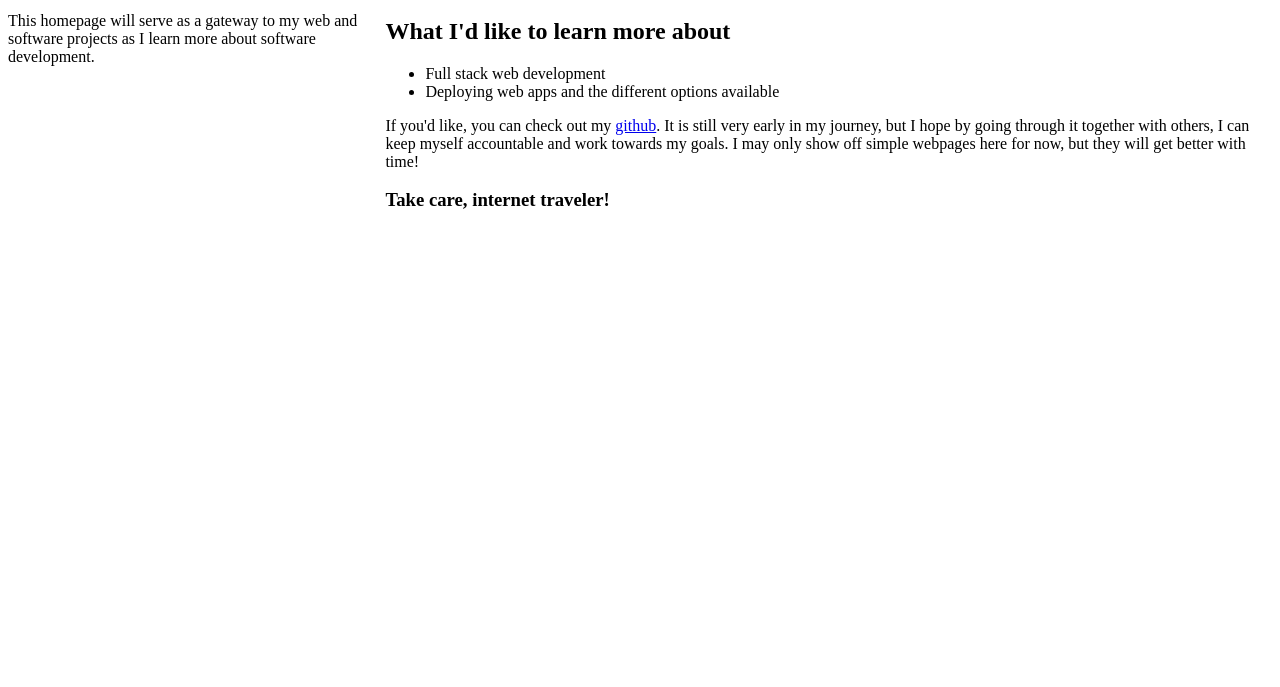
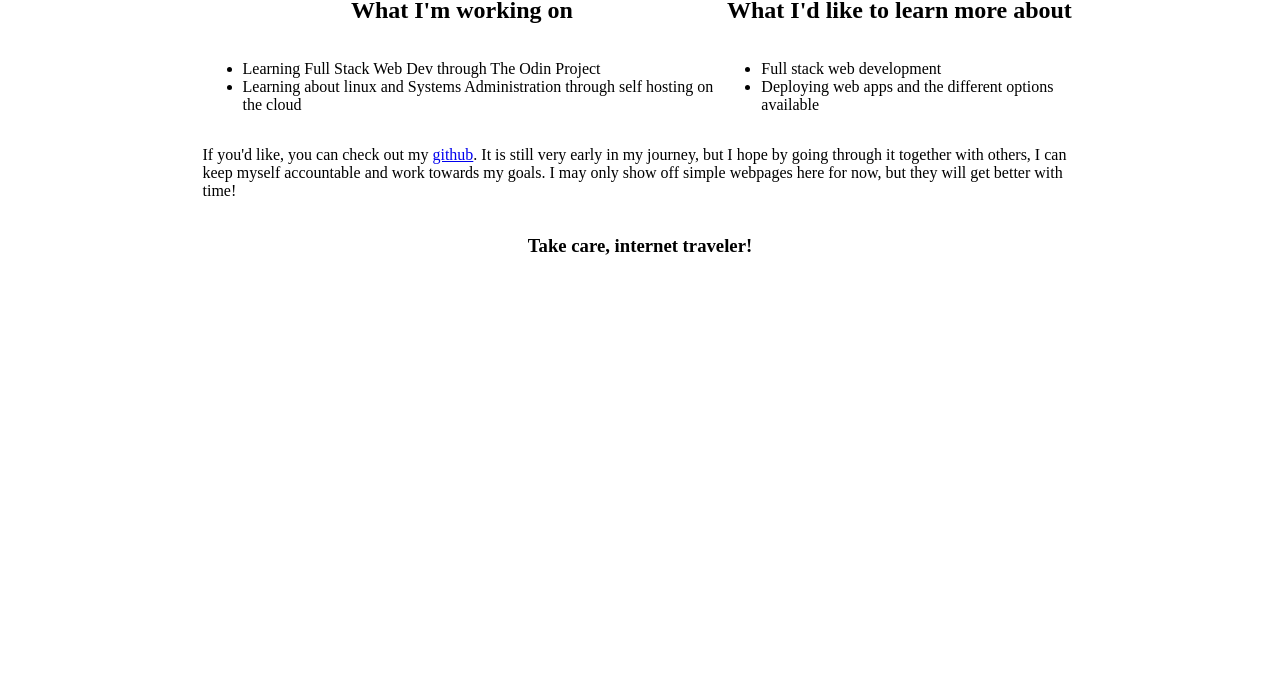
Before and after one commit to cozydevcafe/cozycafepage, a plain HTML site: page index.html in a window 1280 px wide. Shown: the part 113-800 px from the top of the page. Drawn offline with Linux system fonts and the light colour scheme.

Commit message:
Completed css layout
Happy with the layout as I have it, last will come color choice.
Also any tweaking of fonts and spacing will be done last.

```diff
--- a/index.html
+++ b/index.html
@@ -9,27 +9,28 @@
         <div class="content">
             <div class="greeting">
                 <h1 class="welcome-header">Welcome to the Cozy Dev Cafe!</h1>
-                <p>This homepage will serve as a gateway to my web and software projects as I learn more about software development.</p>
+                <p class="welcome-text">This homepage will serve as a gateway to my web and software projects as I learn more about software development.</p>
             </div>
 
             <div class="site-content">
+                <div class="about-section">
                     <h2 class="content-about">What I'm working on</h2>
                     <ul>
                         <li>Learning Full Stack Web Dev through The Odin Project</li>
                         <li>Learning about linux and Systems Administration through self hosting on the cloud</li>
                     </ul>
+                </div>
+
+                <div class="goal-section">
                     <h2 class="content-goals">What I'd like to learn more about</h2>
                     <ul>
                         <li>Full stack web development</li>
                         <li>Deploying web apps and the different options available</li>
                     </ul>
-
-                <p>
-                    If you'd like, you can check out my <a href="https://github.com/cozydevcafe" target="_blank" rel="noopener noreferrer">github</a>.
-                    It is still very early in my journey, but I hope by going through it together with others, I can keep myself accountable and work
-                    towards my goals. I may only show off simple webpages here for now, but they will get better with time!
-
-                </p>
+                </div>
+            </div>
+            <div class="goodbye-section">
+                <p class="other-places"> If you'd like, you can check out my <a href="https://github.com/cozydevcafe" target="_blank" rel="noopener noreferrer">github</a>. It is still very early in my journey, but I hope by going through it together with others, I can keep myself accountable and work towards my goals. I may only show off simple webpages here for now, but they will get better with time!</p>
 
                 <h3 class="goodbye">Take care, internet traveler!</h3>
             </div>
--- a/styles/style.css
+++ b/styles/style.css
@@ -1,3 +1,28 @@
 .content {
     display: flex;
+    flex-direction: column;
+    width: 875px;
+    height: 425px;
+    margin: 16px auto;
 }
+
+.greeting, .about-section, .goal-section, .goodbye-section {
+    display: flex;
+    flex-direction: column;
+    align-items: center;
+
+}
+
+.welcome-header, .welcome-text {
+    display: flex;
+    margin: 0;
+    padding: 4px;
+}
+
+.welcome-text {
+    font-size: 18px;
+}
+
+.site-content, .content-about {
+    display: flex;
+}
```
Lines whose indentation alone changed are shown as unchanged.
